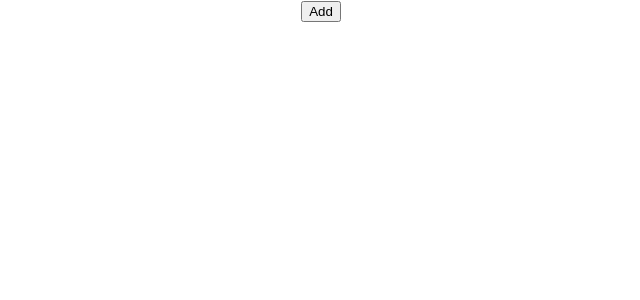
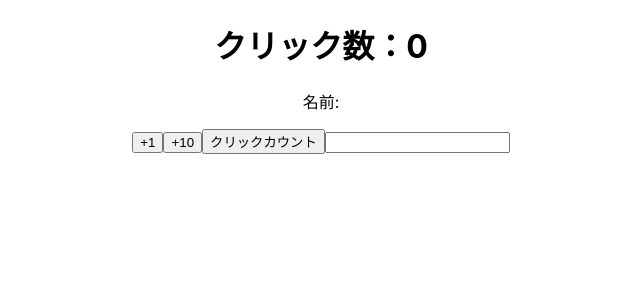
Before and after one commit to tai-fujio/hooks_sample, a React (Create React App) app: page / in a window 1280 px wide. Shown: the top 300 px of the page, without its empty margins (319-959 px from the left). Built offline with nearby package versions, Linux system fonts and the light colour scheme.

Commit message:
useEffect

```diff
--- a/src/App.js
+++ b/src/App.js
@@ -7,9 +7,9 @@ import ItemHook from './components/ItemHook';
 function App() {
   return (
     <div className="App">
-      {/*<CounterHooks /> */}
+      <CounterHooks />
       {/* <FormHook /> */}
-      <ItemHook />
+      {/* <ItemHook /> */}
     </div>
   );
 }
--- a/src/components/CounterHooks.js
+++ b/src/components/CounterHooks.js
@@ -1,7 +1,11 @@
-import React, {useState} from 'react'
+import React, {useState,useEffect} from 'react'
 
 function CounterHooks() {
   const[count, setCount] = useState(0)
+  const[name, setName] = useState('')
+  useEffect(()=> {
+    document.title = `クリック数: ${count}`
+  },[count])
   const incrementCount = () => {
     setCount(prevCount => prevCount + 1)
   }
@@ -10,9 +14,18 @@ function CounterHooks() {
   }
   return (
     <div>
-      <h1>{count}</h1>
+      <h1>クリック数：{count}</h1>
+      <p>名前:{name}</p>
       <button onClick={incrementCount}>+1</button>
       <button onClick={incrementCountTen}>+10</button>
+      <button onClick={()=>{
+        setCount(count + 1)}
+      }>クリックカウント</button>
+      <input
+      type = "text"
+      value = {name}
+      onChange = {e=> setName(e.target.value)}
+      ></input>
     </div>
   )
 }
```
